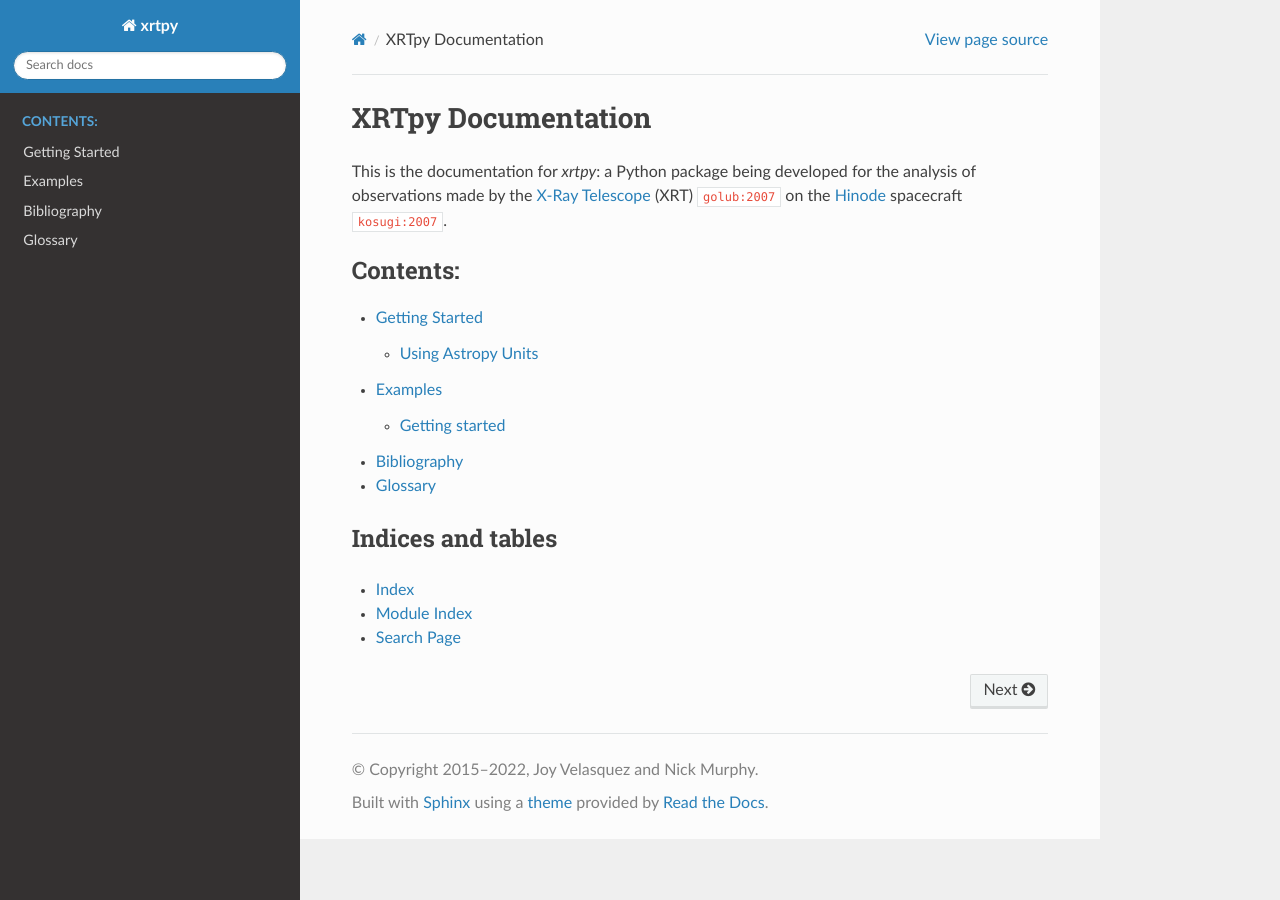
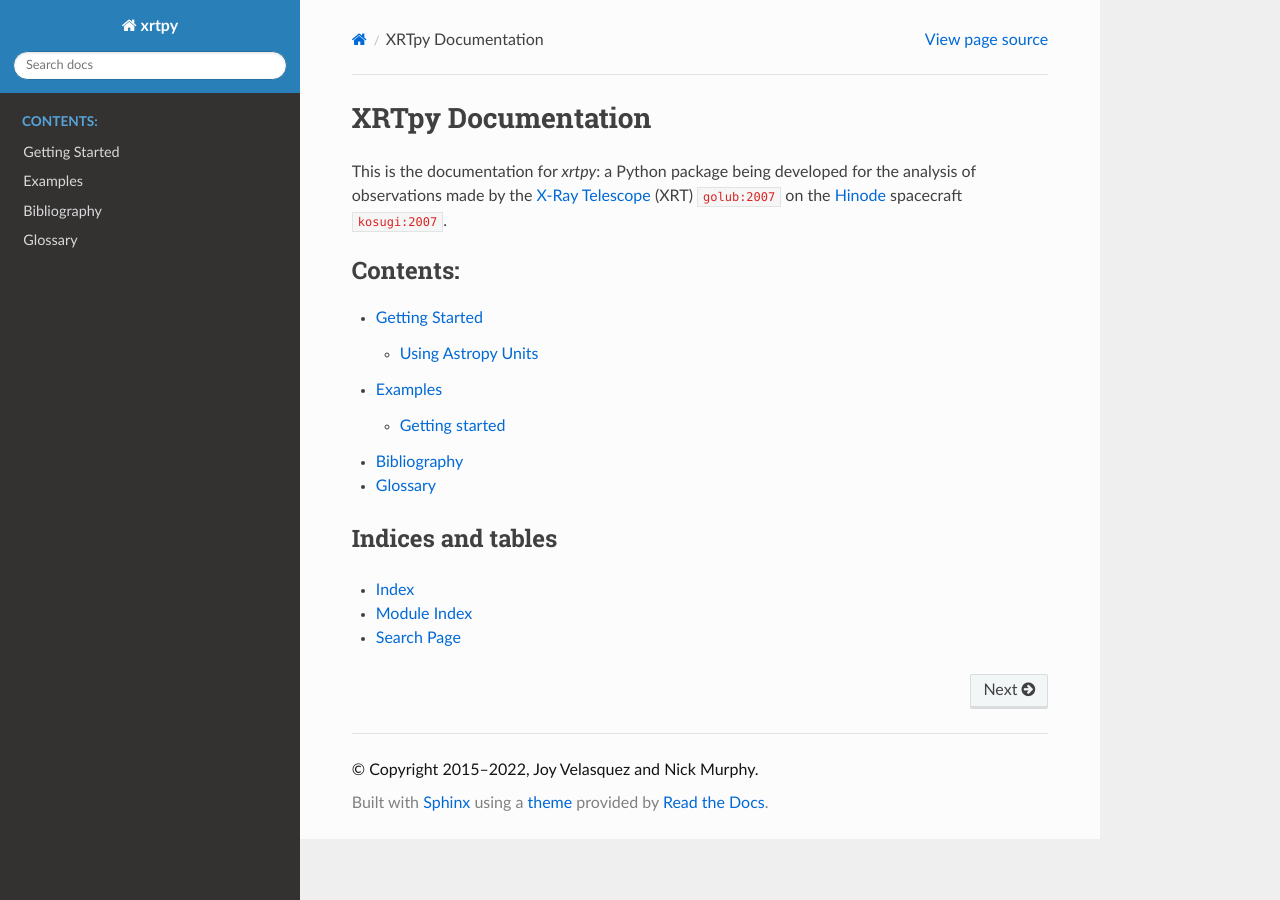
Before and after one commit to HinodeXRT/xrtpy, a Sphinx documentation site: the page built from docs/index.rst, in a window 1280 px wide. Built offline with Sphinx 7.4.7 and the Read the Docs theme 2.0.0, drawn with Linux system fonts in a browser that asks for light colours; cross-references to code outside the pages are shown as plain code.

Commit message:
Add css files

```diff
--- a/docs/conf.py
+++ b/docs/conf.py
@@ -7,6 +7,7 @@
 import os
 
 from datetime import datetime
+from sphinx.application import Sphinx
 
 # -- Project information -----------------------------------------------------
 
@@ -99,7 +100,7 @@
 # Add any paths that contain custom static files (such as style sheets) here,
 # relative to this directory. They are copied after the builtin static files,
 # so a file named "default.css" will overwrite the builtin "default.css".
-# html_static_path = ['_static']
+html_static_path = ['_static']
 
 linkcheck_allowed_redirects = {
     r"https://doi\.org/.+": r"https://.+",  # DOI links are more persistent
@@ -194,3 +195,8 @@
 for epilog_file in ["_links.rst", "_substitutions.rst"]:
     with open(epilog_file) as cl:
         rst_epilog += cl.read()
+
+def setup(app: Sphinx) -> None:
+    app.add_config_value("revision", "", True)
+    app.add_css_file("css/admonition_color_contrast.css")
+    app.add_css_file("css/plasmapy.css", priority=600)
```
